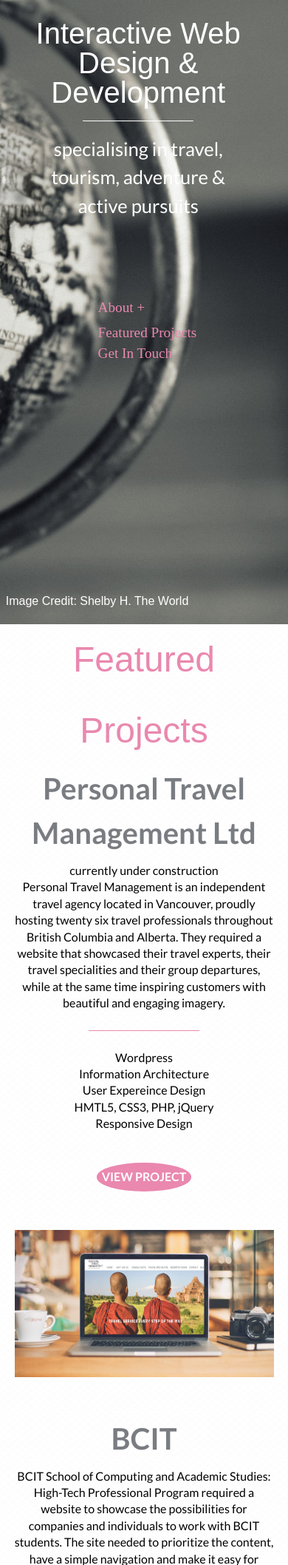
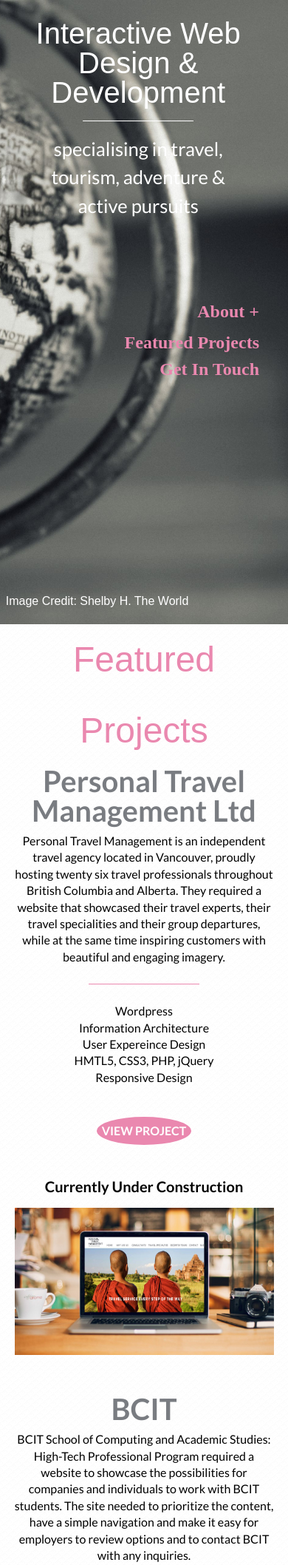
Before and after one commit to jdemmler/jo-demmler-porfolio, a PHP site: page / in a window 390 px wide. Shown: the top 2116 px of the page at 74% size. Run offline with PHP 8.4, Linux system fonts and the light colour scheme; some libraries are stand-ins or nearby versions.

Commit message:
jquery and media queries

```diff
--- a/index.php
+++ b/index.php
@@ -9,6 +9,7 @@
 <script src="http://html5shiv.googlecode.com/svn/trunk/html5.js"></script>
 <![endif]-->
 <link href='http://fonts.googleapis.com/css?family=Lato:400,700,900,700italic' rel='stylesheet' type='text/css'>
+<link rel="shortcut icon" href="./images/favicon.ico"/>
 <script src="//use.typekit.net/iir4kot.js"></script>
 <script>try{Typekit.load();}catch(e){}</script>
 </head>
@@ -16,12 +17,10 @@
 <body id="back_top_anchor">
 
 	<header>
+
 		<div class="inner-header">
-
 			<div class="logo">
-
 				<a href="#"><img src="images/jd-logo-v3.png" alt="Jo Demmler Web Design Logo"></a>
-
 			</div><!-- end logo -->
 
 			<div class="tagline">
@@ -47,25 +46,18 @@
 				</ul>
 			</nav>
 
-
 		</div><!-- end inner-header -->
 		<p class="image-credit"><a class="white" href="http://www.flickr.com/photos/9135956@N04/3650237678" target="blank">Image Credit: Shelby H. The World</a></p>
 	</header>
 
-
 	<div class="wrapper">
-
 		<main>
 
 			<section class="featured">
 				<h1 id="featured">Featured Projects</h1>
-
 				<article class="featured-container ptm">
-
-
 					<div class="featured-description">
 						<h2>Personal Travel Management Ltd</h2>
-						<p>currently under construction</p>
 						<p>Personal Travel Management is an independent travel agency located in Vancouver, proudly hosting twenty six travel professionals throughout British Columbia and Alberta. They required a website that showcased their travel experts, their travel specialities and their group departures, while at the same time inspiring customers with beautiful and engaging imagery.</p>
 						<span class="divide-line-content"></span>
 						<ul class="skills">
@@ -76,7 +68,7 @@
 							<li>Responsive Design</li>
 						</ul>
 						<p><a class="view-project" href="http://ptm.htpwebdesign.ca/" target="blank">View project</a></p>
-
+						<p class="project-status">Currently Under Construction</p>
 					</div><!-- end featured description -->
 
 					<div class="featured-image-container">
@@ -84,12 +76,9 @@
 							<img src="images/desk-concept-ptm-sm.jpg" alt="Image of Personal Travel Managements Home page">
 						</a>
 					</div><!-- end featured-image-contaner -->
-
 				</article><!-- featured-container end ptm -->
 
-
 				<article class="featured-container bcit">
-
 					<div class="featured-description">
 						<h2>BCIT</h2>
 						<p>BCIT School of Computing and Academic Studies: High-Tech Professional Program required a website to showcase the possibilities for companies and individuals to work with BCIT students. The site needed to prioritize the content, have a simple navigation and make it easy for employers to review options and to contact BCIT with any inquiries.</p>
@@ -100,21 +89,17 @@
 							<li>HMTL5, CSS3, PHP, PHP Templates, jQuery</li>
 							<li>Responsive Design</li>
 						</ul>
-							<p><a class="view-project" href="http://localhost/twd07-3c/htp-employer-site/index.php" target="blank">View project</a></p>
-
+						<p><a class="view-project" href="http://jdemmler.htpwebdesign.ca/htp-employer-site/" target="blank">View project</a></p>
+						<p class="project-status">Demonstration Site</p>
 					</div><!-- end featured description -->
 
-						<a href="http://localhost/twd07-3c/htp-employer-site/index.php" target="blank">
+					<a href="http://jdemmler.htpwebdesign.ca/htp-employer-site/" target="blank">
 						<div class="featured-image-container">
-								<img src="images/bcit-macbook.jpg" alt="Image of BCIT High Tech Proffesional Home page for work terms and projects"></a>
+							<img src="images/bcit-macbook-v2.jpg" alt="Image of BCIT High Tech Proffesional Home page for work terms and projects"></a>
 						</div><!-- end featured-image-contaner -->
-
-
 					</article><!-- featured-container end bcit -->
 
-
 					<article class="featured-container thor">
-
 						<div class="featured-description">
 							<h2>Thor Travel</h2>
 							<p>Thor Travel is boutique adventure travel agency located in Adelaide, Australia. This was a school project highlighting the possibilities available to enhance their current website.</p>
@@ -124,6 +109,7 @@
 								<li>HTML5, CSS3</li>
 							</ul>
 							<p><a class="view-project" href="http://jdemmler.htpwebdesign.ca/thor_travel/index.html" target="blank">View project</a></p>
+							<p class="project-status">Demonstration Site</p>
 						</div><!-- end featured description -->
 
 						<a href="http://jdemmler.htpwebdesign.ca/thor_travel/index.html" target="blank">
@@ -131,10 +117,7 @@
 								<img src="images/thor-macbook.jpg" alt="Image of Thor Travels Home page">
 							</a>
 						</div><!-- end featured-image-contaner -->
-
-
 					</article><!-- featured-container end thor -->
-
 
 				</section><!-- end featured-->
 
@@ -147,6 +130,7 @@
 					<a href="https://www.linkedin.com/profile/view?id=92115337&trk=nav_responsive_tab_profile" target="blank">
 						<i class="fa fa-linkedin-square"></i>
 					</a>
+					<p><a href="http://jdemmler.htpwebdesign.ca/" target="blank"><span class="student-work">Showcase of Student work from BCIT</span></a></p>
 				</section>
 
 			</main>
--- a/scripts/scripts.js
+++ b/scripts/scripts.js
@@ -1,5 +1,5 @@
 
-var bottom_of_blue;
+var bottom_of_world;
 
 window.onload = function() {
 
@@ -9,7 +9,14 @@ window.onload = function() {
 	//Get the window's height
 	var window_height = $(window).height();
 
-	$('header').css('height', window_height)
+	$('header').css('height', window_height);
+
+	var bottom =$('nav').position().top+$('nav').outerHeight(true);
+
+	if (window_height < bottom) {
+
+	$('header').css('height', bottom + 40);
+	}
 }
 
 
@@ -22,12 +29,32 @@ var exampleReveal = $('.about li');
 exampleReveal.click(function() {
 	if ( $(this).children('span').text() =='  +' ) {
 		$(this).children('span').text('  -')
+		$(this).next().slideToggle(20,"linear",function() {
+			console.log('test');
+			var bottom_of_nav =$('nav').position().top+$('nav').outerHeight(true);
+			var bottom_of_header =  parseInt($('header').css('height'), 10);
+			console.log(bottom_of_nav);
+			console.log(bottom_of_header);
+			if(bottom_of_nav > bottom_of_header){
+
+				bottom_of_world = bottom_of_header;
+				$('header').css('height', bottom_of_nav + 40);
+		}
+
+		});
+
 
 	}else{
 		$(this).children('span').text('  +')
+
+			$(this).next().slideToggle(20,"linear",function() {
+				$('header').css('height', bottom_of_world);	});
+
+
 	}
-	var temp = $(this).next()
-	$(this).next().slideToggle();
+
+
+
 });
 
 
--- a/styles/main-styles.css
+++ b/styles/main-styles.css
@@ -45,16 +45,6 @@ header {
 	line-height: 1;
 	padding-bottom: 8px;
 }
-
-/*.tagline p {
-	color: white;
-	line-height: 1;
-	padding-bottom: 8px;
-	font-size: 16px;
-	font-size: 1.6rem;
-	font-family: "alexa-std",sans-serif;
-	color: #ea88af;
-}*/
 
 .tagline h2 {
 	color: white;
@@ -114,13 +104,13 @@ xxxxxxxxxxxxxxxxxxxxxxxxxxxxxxxxxxxxxxxxxxxxxxxxxxxxxxxxxxxxxxxxxxxxxxx */
 }
 
 .show-hide p {
-	padding-right: 100px;
+	padding-right: 5%;
+	padding-bottom: 15px;
 	color: white;
 	line-height: 1.2;
-	font-size: 16px;
-	font-size: 1.2rem;
+	font-size: 17px;
 	text-align: left;
-	padding-bottom: 2%;
+
 }
 
 nav {
@@ -154,6 +144,12 @@ xxxxxxxxxxxxxxxxxxxxxxxxxxxxxxxxxxxxxxxxxxxxxxxxxxxxxxxxxxxxxxxxxxxxxxx */
 
 .featured-container {
 	width: 100%;
+}
+
+.project-status {
+	font-weight: bold;
+	font-size: 20px;
+	padding-bottom: 5px;
 }
 
 .featured-description {
@@ -259,6 +255,20 @@ xxxxxxxxxxxxxxxxxxxxxxxxxxxxxxxxxxxxxxxxxxxxxxxxxxxxxxxxxxxxxxxxxxxxxxx */
 	color: #3f4144;
 }
 
+.student-work {
+	font-weight: bold;
+	font-size: 20px;
+	color: #3f4144;
+}
+
+.student-work:hover {
+	color: #ea88af;
+	font-size: 22px;
+	-webkit-transition: .3s ease;
+	-moz-transition: .3s ease;
+	transition: .3s ease;
+}
+
 
 /* xxxxxxxxxxxxxxxxxxxxxxxxxxxxxxxxxxxxxxxxxxxxxxxxxxxxxxxxxxxxxxxxxxxx
 Footer styles
@@ -284,6 +294,7 @@ footer p {
 	right:7%;
 	font-size: 2em;
 	color: #ea88af;
+	display: none;
 }
 
 
--- a/styles/media-queries.css
+++ b/styles/media-queries.css
@@ -90,6 +90,14 @@
 		font-size: 1.5rem;
 	}
 
+	div.featured-description > h2 {
+		line-height: 1;
+	}
+
+	.featured-image-container img {
+		opacity: 1;
+	}
+
 }
 
 @media only screen and (max-width:500px){
@@ -120,14 +128,18 @@
 		margin: 0 auto;
 	}
 
+	nav {
+		text-align: right;
+	}
+
 	.accordion-title {
-		font-size: 12px;
-		font-size: 1.2rem;
+		font-size: 24px;
+		font-weight: bold;
 	}
 
 	nav li a {
-		font-size: 12px;
-		font-size: 1.2rem;
+		font-size: 24px;
+		font-weight: bold;
 	}
 
 	.scrollup {
```
Also changed, not shown: images/bcit-macbook-v2.jpg (added), images/favicon.ico (added), working-files/favicon (3).ico (added), working-files/images/mobile.JPG (added), working-files/logo-favicon.png (added), 1 other file. Lines whose indentation alone changed are shown as unchanged.
